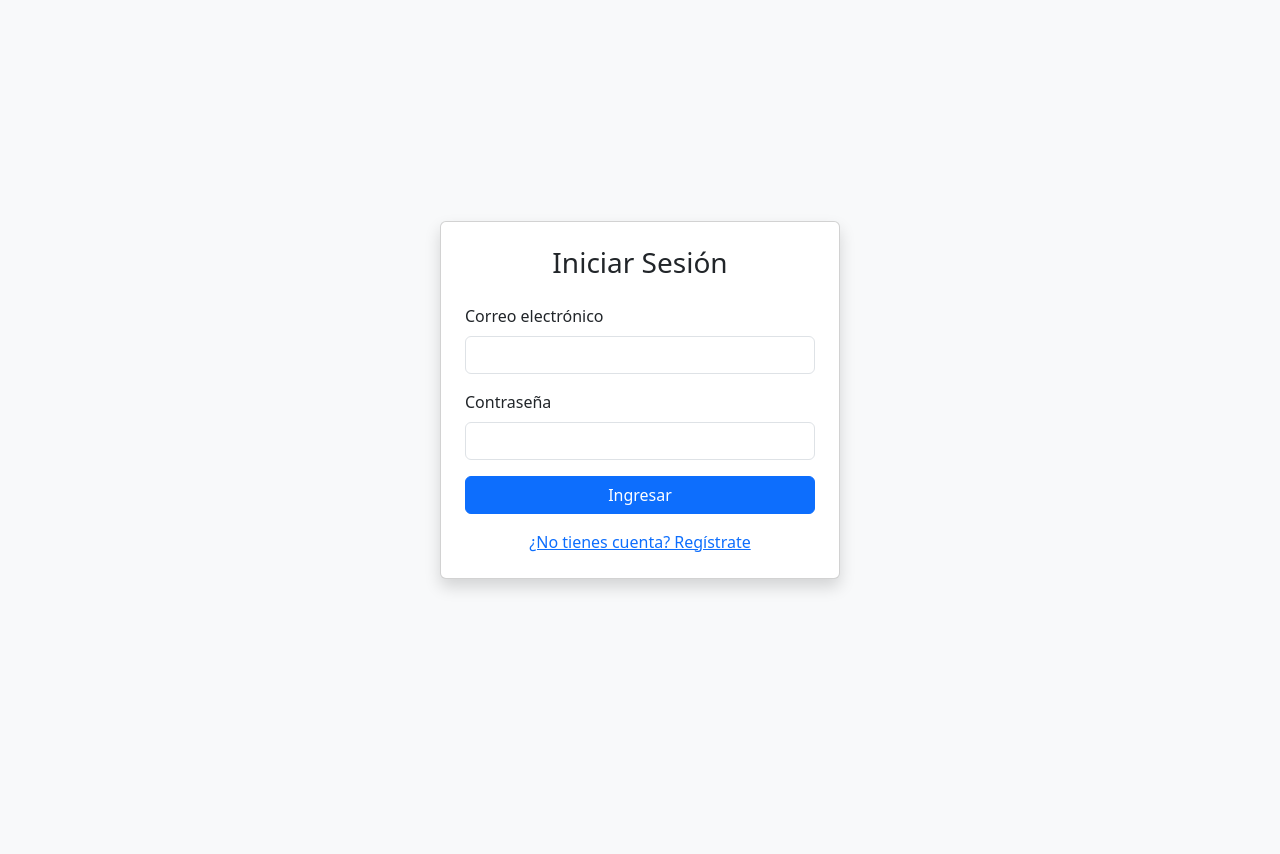
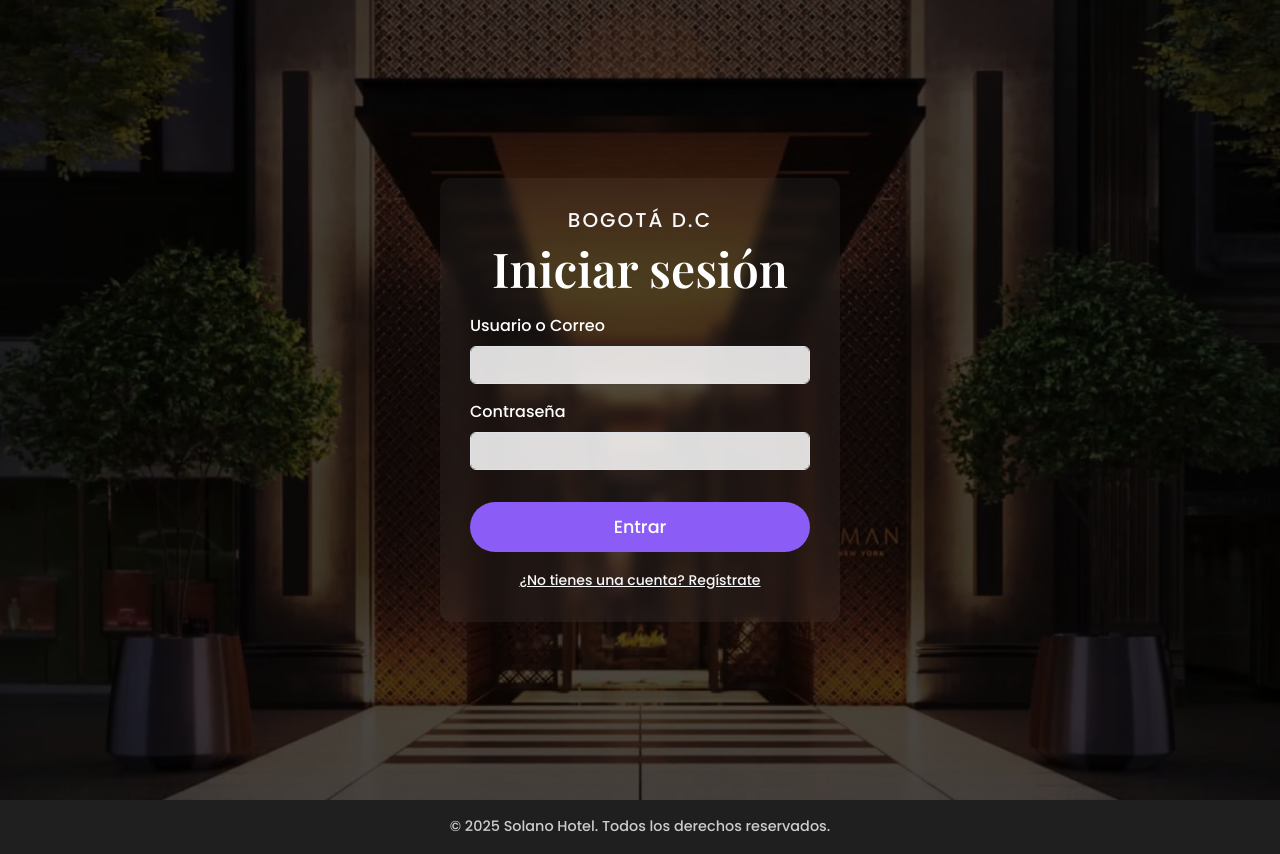
Before and after one commit to Solano08/AccionDeMejora, a Flask app: page /login in a window 1280 px wide. Before the commit the page ends 590 px from the top, so only its background shows below. Run offline with Flask 3, Linux system fonts and the light colour scheme.

Commit message:
Agrego vistas funcionales del CRUD

```diff
--- a/app/app.py
+++ b/app/app.py
@@ -1,32 +1,146 @@
 from flask import Flask, render_template, request, redirect, url_for
+import mysql.connector
 
 app = Flask(__name__)
 
-# Ruta principal
+# Conexión a la base de datos
+db = mysql.connector.connect(
+    host="localhost",
+    port=3307,
+    user="root",
+    password="SENA",
+    database="hoteles",
+)
+cursor = db.cursor()
+
+# Función auxiliar para categorías
+def obtener_id_categoria(nombre_categoria):
+    cursor.execute("SELECT id FROM categorias WHERE nombre = %s", (nombre_categoria,))
+    categoria = cursor.fetchone()
+    if categoria:
+        return categoria[0]
+    else:
+        cursor.execute("INSERT INTO categorias (nombre) VALUES (%s)", (nombre_categoria,))
+        db.commit()
+        return cursor.lastrowid
+
+# Ruta index
 @app.route('/')
 def index():
     return render_template('index.html')
 
-# Ruta de login
+# Ruta login
 @app.route('/login', methods=['GET', 'POST'])
 def login():
     if request.method == 'POST':
-        # Aquí iría la lógica de autenticación
-        return redirect(url_for('dashboard'))  # Simulación
+        correo = request.form['correo']
+        password = request.form['password']
+        cursor.execute("SELECT * FROM usuarios WHERE correo=%s AND password=%s", (correo, password))
+        user = cursor.fetchone()
+        if user:
+            return redirect(url_for('dashboard'))
     return render_template('login.html')
 
-# Ruta de registro
+# Ruta registro
 @app.route('/registro', methods=['GET', 'POST'])
 def registro():
     if request.method == 'POST':
-        # Aquí iría la lógica para registrar usuarios
-        return redirect(url_for('login'))  # Simulación
+        nombre = request.form['nombre']
+        correo = request.form['correo']
+        password = request.form['password']
+        cursor.execute("INSERT INTO usuarios (nombre, correo, password) VALUES (%s, %s, %s)", (nombre, correo, password))
+        db.commit()
+        return redirect(url_for('login'))
     return render_template('registro.html')
 
-# Ruta del dashboard simulado
+# Ruta dashboard
 @app.route('/dashboard')
 def dashboard():
-    return "<h2>Bienvenido al Dashboard (simulado)</h2><a href='/'>Volver al inicio</a>"
+    cursor.execute("""
+        SELECT h.id, h.nombre, c.nombre AS categoria, h.direccion, h.telefono, h.anio_apertura AS anio
+        FROM hoteles h
+        JOIN categorias c ON h.categoria_id = c.id
+    """)
+    hoteles = cursor.fetchall()
 
+    hoteles_dict = []
+    for h in hoteles:
+        hoteles_dict.append({
+            'id': h[0],
+            'nombre': h[1],
+            'categoria': h[2],
+            'direccion': h[3],
+            'telefono': h[4],
+            'anio': h[5]
+        })
+
+    return render_template('hoteles.html', hoteles=hoteles_dict)
+
+# Ruta para guardar hotel
+@app.route('/guardar_hotel', methods=['POST'])
+def guardar_hotel():
+    nombre = request.form['nombre']
+    categoria = request.form['categoria']
+    direccion = request.form['direccion']
+    telefono = request.form['telefono']
+    anio = request.form['anio']
+
+    categoria_id = obtener_id_categoria(categoria)
+
+    cursor.execute("""
+        INSERT INTO hoteles (nombre, direccion, telefono, anio_apertura, categoria_id)
+        VALUES (%s, %s, %s, %s, %s)
+    """, (nombre, direccion, telefono, anio, categoria_id))
+    db.commit()
+
+    return redirect(url_for('dashboard'))
+
+
+
+# Ruta para mostrar el formulario de edición de un hotel
+@app.route('/editar_hotel/<int:id>', methods=['GET'])
+def editar_hotel(id):
+    cursor.execute("""
+        SELECT h.id, h.nombre, c.nombre AS categoria, h.direccion, h.telefono, h.anio_apertura
+        FROM hoteles h
+        JOIN categorias c ON h.categoria_id = c.id
+        WHERE h.id = %s
+    """, (id,))
+    hotel = cursor.fetchone()
+
+    if not hotel:
+        return "Hotel no encontrado", 404
+
+    hotel_dict = {
+        'id': hotel[0],
+        'nombre': hotel[1],
+        'categoria': hotel[2],
+        'direccion': hotel[3],
+        'telefono': hotel[4],
+        'anio': hotel[5]
+    }
+
+    return render_template('editar_hotel.html', hotel=hotel_dict)
+
+@app.route('/actualizar_hotel/<int:id>', methods=['POST'])
+def actualizar_hotel(id):
+    nombre = request.form['nombre']
+    categoria = request.form['categoria']
+    direccion = request.form['direccion']
+    telefono = request.form['telefono']
+    anio = request.form['anio']
+    categoria_id = obtener_id_categoria(categoria)
+
+    cursor.execute("""
+        UPDATE hoteles
+        SET nombre = %s, direccion = %s, telefono = %s, anio_apertura = %s, categoria_id = %s
+        WHERE id = %s
+    """, (nombre, direccion, telefono, anio, categoria_id, id))
+    db.commit()
+
+    return redirect(url_for('dashboard'))
+
+
+# Ejecutar la aplicación
 if __name__ == '__main__':
     app.run(debug=True)
--- /dev/null
+++ b/app/static/css/estilos.css
@@ -0,0 +1,89 @@
+@import url('https://fonts.googleapis.com/css2?family=Playfair+Display:wght@600&family=Poppins:wght@300;500&display=swap');
+
+body, html {
+  height: 100%;
+  margin: 0;
+  font-family: 'Poppins', sans-serif;
+}
+
+.hero {
+  background-image: url('../img/Aman.jpg');
+  background-size: cover;
+  background-position: center;
+  position: relative;
+  height: 100vh;
+  color: white;
+}
+
+.hero::before {
+  content: "";
+  position: absolute;
+  top: 0; left: 0;
+  width: 100%;
+  height: 100%;
+  background-color: rgba(0, 0, 0, 0.5);
+  z-index: 1;
+}
+
+.hero-content {
+  position: relative;
+  z-index: 2;
+  text-align: center;
+  animation: fadeInDown 1.2s ease;
+}
+
+.hero-content h1 {
+  font-family: 'Playfair Display', serif;
+  font-size: 3rem;
+  margin-bottom: 20px;
+}
+
+.btn-custom {
+  padding: 12px 30px;
+  border-radius: 30px;
+  font-weight: 500;
+  font-size: 1.1rem;
+  background-color: #8B5CF6; /* morado elegante */
+  border: none;
+  color: #fff;
+  transition: all 0.3s ease;
+}
+
+.btn-custom:hover {
+  background-color: #7C3AED;
+  transform: translateY(-2px);
+  box-shadow: 0 4px 12px rgba(0,0,0,0.3);
+}
+
+.btn-outline-custom {
+  border: 2px solid #fff;
+  color: #fff;
+  background: transparent;
+  transition: all 0.3s ease;
+}
+
+.btn-outline-custom:hover {
+  background: #fff;
+  color: #111;
+}
+
+footer {
+  background-color: #1f1f1f;
+  color: #ccc;
+  padding: 1rem 0;
+  text-align: center;
+  font-size: 0.9rem;
+  font-family: 'Poppins', sans-serif;
+}
+
+/* Animaciones */
+@keyframes fadeInDown {
+  from {
+    opacity: 0;
+    transform: translateY(-30px);
+  }
+  to {
+    opacity: 1;
+    transform: translateY(0);
+  }
+}
--- a/app/templates/login.html
+++ b/app/templates/login.html
@@ -1,34 +1,106 @@
 <!DOCTYPE html>
 <html lang="es">
 <head>
-    <meta charset="UTF-8">
-    <meta name="viewport" content="width=device-width, initial-scale=1.0">
-    <title>Iniciar Sesión - Hoteles Hilton</title>
+  <meta charset="UTF-8" />
+  <meta name="viewport" content="width=device-width, initial-scale=1.0"/>
+  <title>Solano Hotel - Iniciar Sesión</title>
+
+  <!-- Bootstrap -->
   <link href="https://cdn.jsdelivr.net/npm/bootstrap@5.3.0/dist/css/bootstrap.min.css" rel="stylesheet">
+
+  <!-- Estilos personalizados -->
+  <link rel="stylesheet" href="../static/css/estilos.css">
 </head>
-<body class="bg-light">
+<body>
 
-    <div class="container d-flex justify-content-center align-items-center vh-100">
-        <div class="card shadow p-4" style="width: 100%; max-width: 400px;">
-            <h3 class="text-center mb-4">Iniciar Sesión</h3>
-            <form action="/login" method="POST">
+  <div class="hero d-flex justify-content-center align-items-center text-center">
+    <div class="hero-content" style="max-width: 400px; width: 100%;">
+      <h5 class="text-uppercase text-light mb-2" style="letter-spacing: 2px;">Bogotá D.C</h5>
+      <h1 class="display-6 mb-3">Iniciar sesión</h1>
+
+      <form action="/login" method="POST" class="text-start">
         <div class="mb-3">
-                    <label for="correo" class="form-label">Correo electrónico</label>
-                    <input type="email" class="form-control" id="correo" name="correo" required>
+          <label for="username" class="form-label">Usuario o Correo</label>
+          <input type="text" class="form-control" id="username" name="username" required>
         </div>
         <div class="mb-3">
           <label for="password" class="form-label">Contraseña</label>
           <input type="password" class="form-control" id="password" name="password" required>
         </div>
-                <div class="d-grid">
-                    <button type="submit" class="btn btn-primary">Ingresar</button>
-                </div>
-                <div class="mt-3 text-center">
-                    <a href="/registro">¿No tienes cuenta? Regístrate</a>
-                </div>
+        <button type="submit" class="btn btn-custom w-100 mt-3">Entrar</button>
       </form>
+
+      <div class="mt-3">
+        <a href="/registro" class="text-light small">¿No tienes una cuenta? Regístrate</a>
       </div>
     </div>
+  </div>
+  <style>
+  body, html {
+    height: 100%;
+    margin: 0;
+    font-family: 'Poppins', sans-serif;
+  }
+
+  .hero {
+    background-image: url('../static/img/aman3.jpg'); /* Cambia el nombre si quieres otra */
+    background-size: cover;
+    background-position: center;
+    position: relative;
+    height: 100vh;
+    color: white;
+  }
+
+  .hero::before {
+    content: "";
+    position: absolute;
+    top: 0; left: 0;
+    width: 100%;
+    height: 100%;
+    background-color: rgba(0, 0, 0, 0.7); /* oscurece la imagen */
+    z-index: 1;
+  }
+
+  .hero-content {
+    position: relative;
+    z-index: 2;
+    text-align: center;
+    background-color: rgba(255, 255, 255, 0.05);
+    padding: 30px;
+    border-radius: 10px;
+    backdrop-filter: blur(6px);
+  }
+
+  .form-control {
+    background-color: rgba(255,255,255,0.85);
+  }
+
+  .btn-custom {
+    background-color: #8B5CF6;
+    color: #fff;
+    border: none;
+    transition: 0.3s ease;
+  }
+
+  .btn-custom:hover {
+    background-color: #7C3AED;
+    transform: translateY(-2px);
+    box-shadow: 0 4px 10px rgba(0,0,0,0.3);
+  }
+
+  footer {
+    background-color: #1f1f1f;
+    color: #ccc;
+    padding: 1rem 0;
+    text-align: center;
+    font-size: 0.9rem;
+  }
+</style>
+
+
+  <footer>
+    <div>© 2025 Solano Hotel. Todos los derechos reservados.</div>
+  </footer>
 
   <script src="https://cdn.jsdelivr.net/npm/bootstrap@5.3.0/dist/js/bootstrap.bundle.min.js"></script>
 </body>
```
Also changed, not shown: app/templates/editar_hotel.html (added, +78 -0 lines), app/templates/hoteles.html (added, +109 -0 lines), app/templates/index.html (+107 -8 lines), app/templates/registro.html (+35 -20 lines), app/static/img/Aman New York, USA 1.jpg (added), app/static/img/aman2.jpeg (added), app/static/img/aman3.jpg (added). Lines whose indentation alone changed are shown as unchanged.
